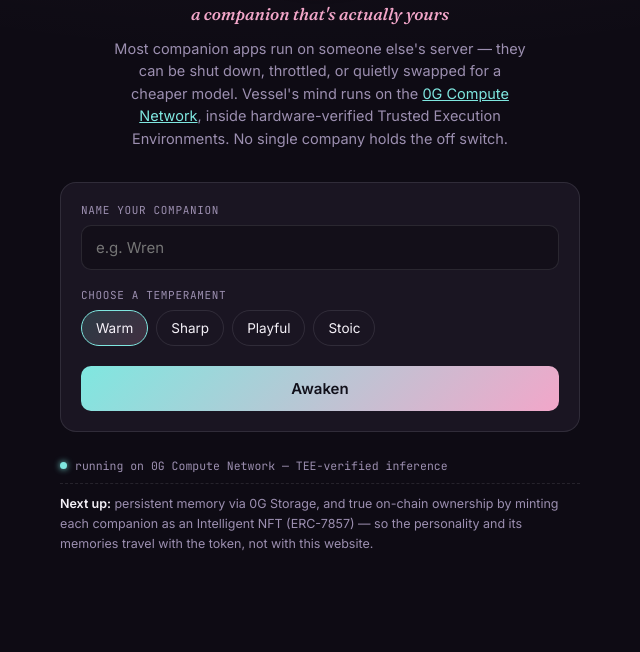
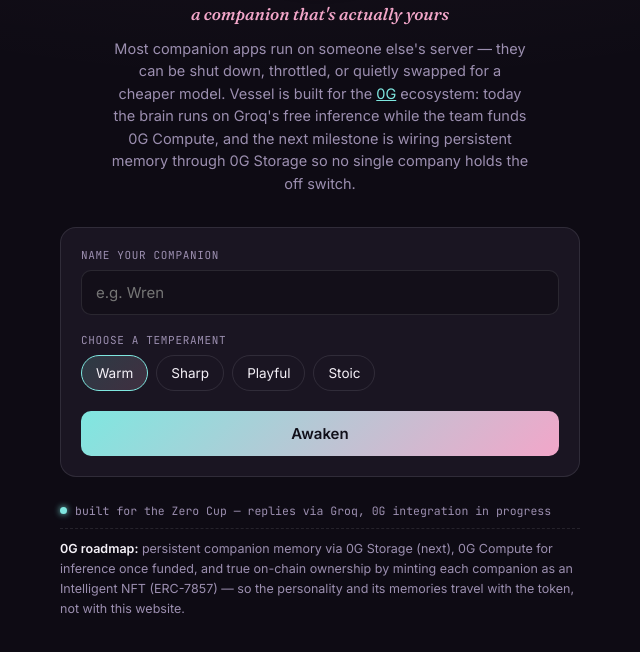
Before and after one commit to ekenenwok/vessel, a website: page index.html in a window 1280 px wide. Shown: the part 306-958 px from the top of the page, without its empty margins (320-960 px from the left). Before the commit the page ends 920 px from the top, so only its background shows below. Drawn offline with Linux system fonts and the light colour scheme.

Commit message:
Update index.html

```diff
--- a/index.html
+++ b/index.html
@@ -289,9 +289,8 @@
     <h1>Vessel</h1>
     <p class="sub">a companion that's actually yours</p>
     <p class="desc">
-      Most companion apps run on someone else's server — they can be shut down, throttled, or quietly swapped for a cheaper model. Vessel's mind runs on the
-      <a href="https://docs.0g.ai" target="_blank" rel="noopener">0G Compute Network</a>,
-      inside hardware-verified Trusted Execution Environments. No single company holds the off switch.
+      Most companion apps run on someone else's server — they can be shut down, throttled, or quietly swapped for a cheaper model. Vessel is built for the
+      <a href="https://0g.ai" target="_blank" rel="noopener">0G</a> ecosystem: today the brain runs on Groq's free inference while the team funds 0G Compute, and the next milestone is wiring persistent memory through 0G Storage so no single company holds the off switch.
     </p>
   </div>
 
@@ -320,10 +319,10 @@
 
   <div class="status">
     <span class="dot"></span>
-    <span>running on 0G Compute Network — TEE-verified inference</span>
+    <span>built for the Zero Cup — replies via Groq, 0G integration in progress</span>
   </div>
   <div class="roadmap">
-    <b>Next up:</b> persistent memory via 0G Storage, and true on-chain ownership by minting each companion as an Intelligent NFT (ERC-7857) — so the personality and its memories travel with the token, not with this website.
+    <b>0G roadmap:</b> persistent companion memory via 0G Storage (next), 0G Compute for inference once funded, and true on-chain ownership by minting each companion as an Intelligent NFT (ERC-7857) — so the personality and its memories travel with the token, not with this website.
   </div>
 
 </div>
@@ -423,4 +422,4 @@
   msgInput.addEventListener('keydown', (e) => { if (e.key === 'Enter') send(); });
 </script>
 </body>
-  </html>
+</html>
```
